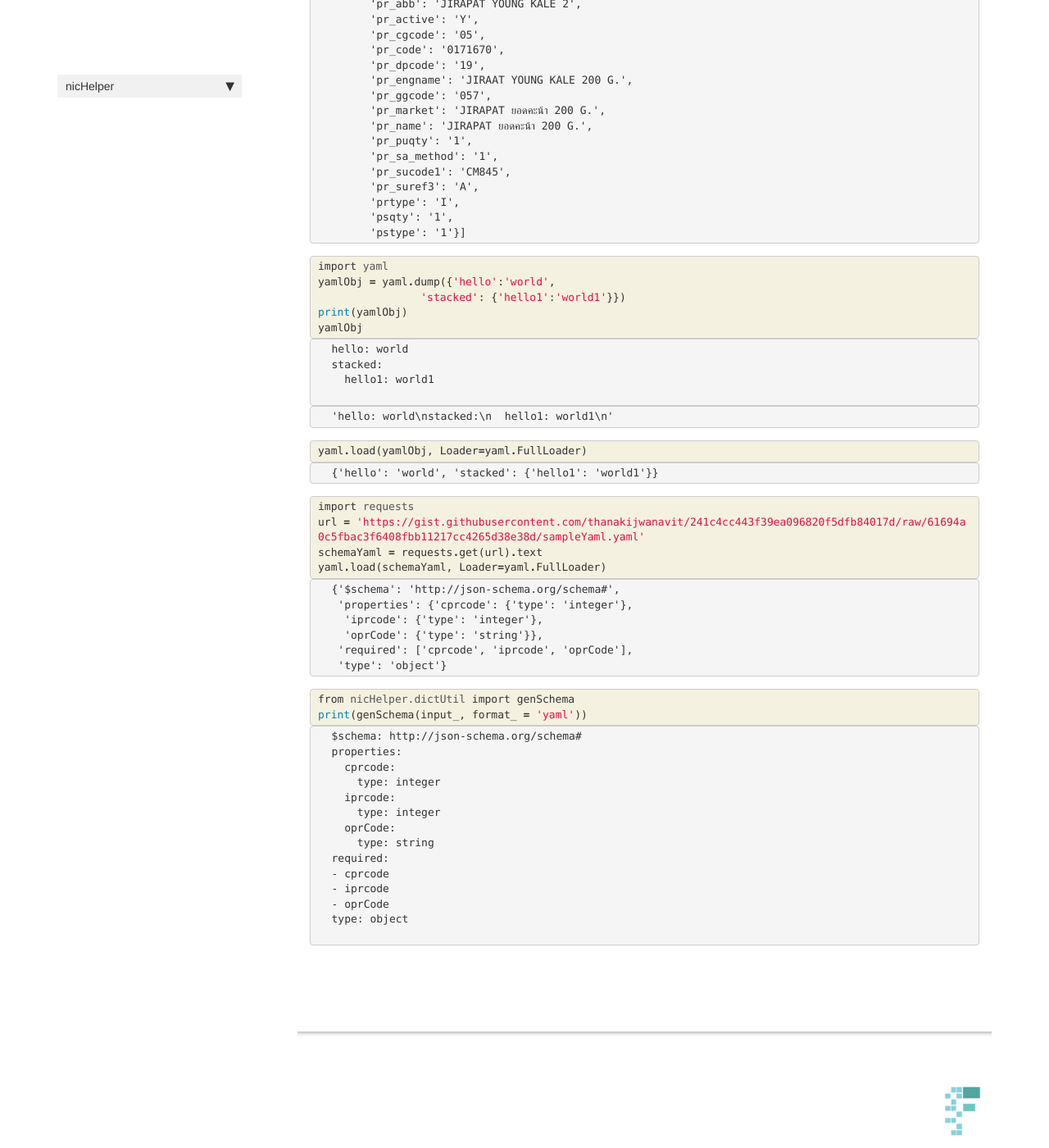
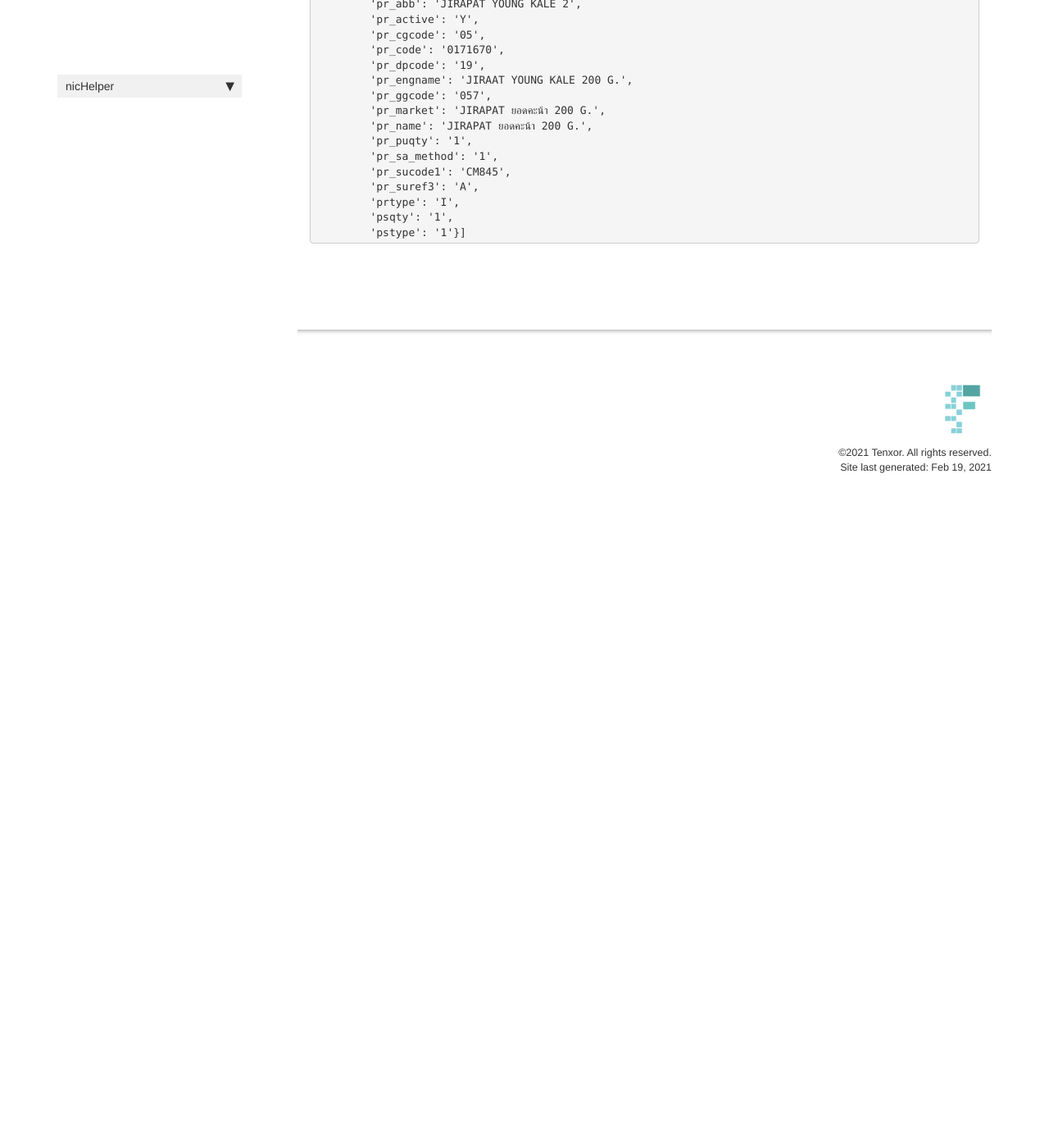
Before and after one commit to thanakijwanavit/nicHelper, a Jekyll site: the page built from docs/schema.html, in a window 1280 px wide and 1400 px high, scrolled down 2244 px. Shown: the whole window at 82% size. Built offline with Jekyll 4.4.1, drawn with Linux system fonts in a browser that asks for light colours; nearby versions of some CDN libraries; comment, search, counter and statistics services are not loaded; after the commit the page ends 2874 px from its top, so only the background shows below that.

Commit message:
fix missing yaml bug and upgrade to version 28

```diff
--- a/docs/dictUtil.html
+++ b/docs/dictUtil.html
@@ -311,7 +311,7 @@
 
 
 <div class="output_markdown rendered_html output_subarea ">
-<h4 id="hashDict" class="doc_header"><code>hashDict</code><a href="https://github.com/thanakijwanavit/nicHelper/tree/master/nicHelper/dictUtil.py#L39" class="source_link" style="float:right">[source]</a></h4><blockquote><p><code>hashDict</code>(<strong><code>data</code></strong>:<code>dict</code>, <strong><code>hasher</code></strong>=<em><code>&lt;sha1 HASH object @ 0x7f5c5de0bd70&gt;</code></em>, <strong><code>encoder</code></strong>=<em><code>dumps</code></em>)</p>
+<h4 id="hashDict" class="doc_header"><code>hashDict</code><a href="https://github.com/thanakijwanavit/nicHelper/tree/master/nicHelper/dictUtil.py#L39" class="source_link" style="float:right">[source]</a></h4><blockquote><p><code>hashDict</code>(<strong><code>data</code></strong>:<code>dict</code>, <strong><code>hasher</code></strong>=<em><code>&lt;sha1 HASH object @ 0x7f026532fd70&gt;</code></em>, <strong><code>encoder</code></strong>=<em><code>dumps</code></em>)</p>
 </blockquote>
 
 </div>
--- a/docs/schema.html
+++ b/docs/schema.html
@@ -261,171 +261,4 @@
 </div>
     {% endraw %}
 
-    {% raw %}
-
-<div class="cell border-box-sizing code_cell rendered">
-<div class="input">
-
-<div class="inner_cell">
-    <div class="input_area">
-<div class=" highlight hl-ipython3"><pre><span></span><span class="kn">import</span> <span class="nn">yaml</span>
-<span class="n">yamlObj</span> <span class="o">=</span> <span class="n">yaml</span><span class="o">.</span><span class="n">dump</span><span class="p">({</span><span class="s1">&#39;hello&#39;</span><span class="p">:</span><span class="s1">&#39;world&#39;</span><span class="p">,</span>
-                <span class="s1">&#39;stacked&#39;</span><span class="p">:</span> <span class="p">{</span><span class="s1">&#39;hello1&#39;</span><span class="p">:</span><span class="s1">&#39;world1&#39;</span><span class="p">}})</span>
-<span class="nb">print</span><span class="p">(</span><span class="n">yamlObj</span><span class="p">)</span>
-<span class="n">yamlObj</span>
-</pre></div>
-
-    </div>
 </div>
-</div>
-
-<div class="output_wrapper">
-<div class="output">
-
-<div class="output_area">
-
-<div class="output_subarea output_stream output_stdout output_text">
-<pre>hello: world
-stacked:
-  hello1: world1
-
-</pre>
-</div>
-</div>
-
-<div class="output_area">
-
-
-
-<div class="output_text output_subarea output_execute_result">
-<pre>&#39;hello: world\nstacked:\n  hello1: world1\n&#39;</pre>
-</div>
-
-</div>
-
-</div>
-</div>
-
-</div>
-    {% endraw %}
-
-    {% raw %}
-
-<div class="cell border-box-sizing code_cell rendered">
-<div class="input">
-
-<div class="inner_cell">
-    <div class="input_area">
-<div class=" highlight hl-ipython3"><pre><span></span><span class="n">yaml</span><span class="o">.</span><span class="n">load</span><span class="p">(</span><span class="n">yamlObj</span><span class="p">,</span> <span class="n">Loader</span><span class="o">=</span><span class="n">yaml</span><span class="o">.</span><span class="n">FullLoader</span><span class="p">)</span>
-</pre></div>
-
-    </div>
-</div>
-</div>
-
-<div class="output_wrapper">
-<div class="output">
-
-<div class="output_area">
-
-
-
-<div class="output_text output_subarea output_execute_result">
-<pre>{&#39;hello&#39;: &#39;world&#39;, &#39;stacked&#39;: {&#39;hello1&#39;: &#39;world1&#39;}}</pre>
-</div>
-
-</div>
-
-</div>
-</div>
-
-</div>
-    {% endraw %}
-
-    {% raw %}
-
-<div class="cell border-box-sizing code_cell rendered">
-<div class="input">
-
-<div class="inner_cell">
-    <div class="input_area">
-<div class=" highlight hl-ipython3"><pre><span></span><span class="kn">import</span> <span class="nn">requests</span>
-<span class="n">url</span> <span class="o">=</span> <span class="s1">&#39;https://gist.githubusercontent.com/thanakijwanavit/241c4cc443f39ea096820f5dfb84017d/raw/61694a0c5fbac3f6408fbb11217cc4265d38e38d/sampleYaml.yaml&#39;</span>
-<span class="n">schemaYaml</span> <span class="o">=</span> <span class="n">requests</span><span class="o">.</span><span class="n">get</span><span class="p">(</span><span class="n">url</span><span class="p">)</span><span class="o">.</span><span class="n">text</span>
-<span class="n">yaml</span><span class="o">.</span><span class="n">load</span><span class="p">(</span><span class="n">schemaYaml</span><span class="p">,</span> <span class="n">Loader</span><span class="o">=</span><span class="n">yaml</span><span class="o">.</span><span class="n">FullLoader</span><span class="p">)</span>
-</pre></div>
-
-    </div>
-</div>
-</div>
-
-<div class="output_wrapper">
-<div class="output">
-
-<div class="output_area">
-
-
-
-<div class="output_text output_subarea output_execute_result">
-<pre>{&#39;$schema&#39;: &#39;http://json-schema.org/schema#&#39;,
- &#39;properties&#39;: {&#39;cprcode&#39;: {&#39;type&#39;: &#39;integer&#39;},
-  &#39;iprcode&#39;: {&#39;type&#39;: &#39;integer&#39;},
-  &#39;oprCode&#39;: {&#39;type&#39;: &#39;string&#39;}},
- &#39;required&#39;: [&#39;cprcode&#39;, &#39;iprcode&#39;, &#39;oprCode&#39;],
- &#39;type&#39;: &#39;object&#39;}</pre>
-</div>
-
-</div>
-
-</div>
-</div>
-
-</div>
-    {% endraw %}
-
-    {% raw %}
-
-<div class="cell border-box-sizing code_cell rendered">
-<div class="input">
-
-<div class="inner_cell">
-    <div class="input_area">
-<div class=" highlight hl-ipython3"><pre><span></span><span class="kn">from</span> <span class="nn">nicHelper.dictUtil</span> <span class="kn">import</span> <span class="n">genSchema</span>
-<span class="nb">print</span><span class="p">(</span><span class="n">genSchema</span><span class="p">(</span><span class="n">input_</span><span class="p">,</span> <span class="n">format_</span> <span class="o">=</span> <span class="s1">&#39;yaml&#39;</span><span class="p">))</span>
-</pre></div>
-
-    </div>
-</div>
-</div>
-
-<div class="output_wrapper">
-<div class="output">
-
-<div class="output_area">
-
-<div class="output_subarea output_stream output_stdout output_text">
-<pre>$schema: http://json-schema.org/schema#
-properties:
-  cprcode:
-    type: integer
-  iprcode:
-    type: integer
-  oprCode:
-    type: string
-required:
-- cprcode
-- iprcode
-- oprCode
-type: object
-
-</pre>
-</div>
-</div>
-
-</div>
-</div>
-
-</div>
-    {% endraw %}
-
-</div>
--- a/nicHelper/schema.py
+++ b/nicHelper/schema.py
@@ -3,7 +3,7 @@
 __all__ = ['validateUrl']
 
 # Cell
-import jsonschema, requests
+import jsonschema, requests, yaml
 from types import SimpleNamespace
 
 # Cell
```
Also changed, not shown: 4 other files.
